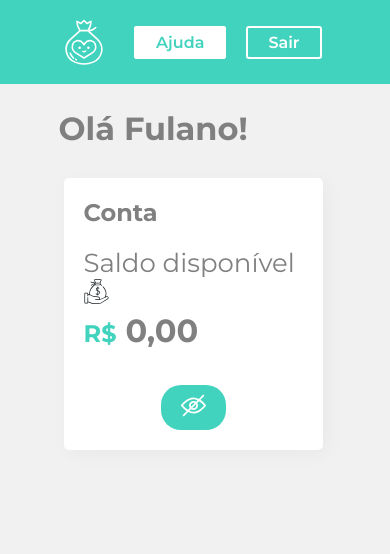
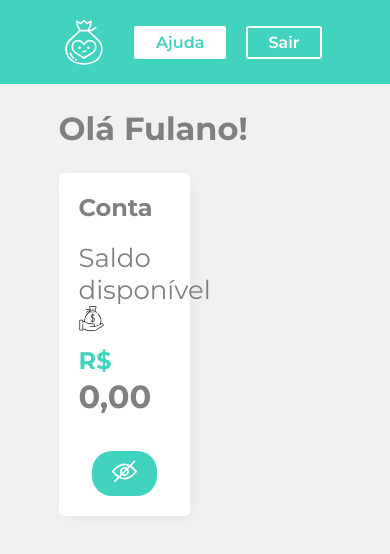
Before and after one commit to fernandiego/react-styled-components, a React (Create React App) app: page / in a window 390 px wide. Shown: the top 554 px of the page. Built offline with nearby package versions, Linux system fonts and the light colour scheme.

Commit message:
Usando @media para inserir responsividade

```diff
--- a/src/Components/Conta/index.jsx
+++ b/src/Components/Conta/index.jsx
@@ -3,12 +3,12 @@ import React, { useState } from "react";
 import privado from "../../assets/images/privado.svg";
 import olho_icone from "../../assets/images/olho.svg";
 import dinheiro from "../../assets/images/dinheiro.svg";
-import {Icone} from "../UI";
+import { Icone, Box, Botao, Saldo, Detalhe } from "../UI";
 import styled from "styled-components";
 
 const IconeMargin = styled(Icone)`
-margin-text-outline: 2px;
-`
+  margin-text-outline: 2px;
+`;
 const Conta = () => {
   const [toggleState, untoggle] = useState(true);
 
@@ -17,29 +17,27 @@ const Conta = () => {
   };
 
   return (
-    <div className="box">
+    <Box className="box">
       <h2>Conta</h2>
       <div style={{ fontSize: "26px", padding: "20px 0" }}>
         Saldo disponível{" "}
         <span>
-          <Icone className="imagem-icone" src={dinheiro} alt="Ícone Saldo" />
+          <Icone src={dinheiro} alt="Ícone Saldo" />
         </span>
         {toggleState ? (
-          <div className="saldo">
-            <span className="detalhe">R$</span> 0,00{" "}
-          </div>
+          <Saldo>
+            <Detalhe>R$</Detalhe> 0,00{" "}
+          </Saldo>
         ) : null}
       </div>
 
-      <button className="btn" onClick={toggleHandler}>
+      <Botao onClick={toggleHandler}>
         <IconeMargin
-
-          className="imagem-icone"
           src={toggleState ? privado : olho_icone}
           alt="Privacidade do Saldo"
         />
-      </button>
-    </div>
+      </Botao>
+    </Box>
   );
 };
 
--- a/src/Components/Container/index.jsx
+++ b/src/Components/Container/index.jsx
@@ -12,7 +12,12 @@ const Conteudo = styled.section`
   display: flex;
   flex-direction: row;
   justify-content: space-between;
+
+  @media (max-width: 800px) {
+    flex-direction: column;
+  }
 `;
+
 export default () => {
   return (
     <Container>
--- a/src/Components/UI/index.js
+++ b/src/Components/UI/index.js
@@ -4,3 +4,42 @@ export const Icone = styled.img`
   height: 25px;
   width: 25px;
 `;
+export const Box = styled.div`
+  display: flex;
+  flex-direction: column;
+  justify-content: space-between;
+  background-color: white;
+  border-radius: 5px;
+  box-shadow: 4px 4px 20px 0px rgba(0, 0, 0, 0.04);
+  padding: 20px;
+  width: 48%;
+
+  @media (max-width: 800px) {
+  .box {
+    width: 95%;
+    margin: 5px;
+  }
+
+`;
+export const Botao = styled.button`
+  margin: 15px auto 0px auto;
+  display: block;
+  border-radius: 20px;
+  background-color: #41d3be;
+  border: none;
+  color: white;
+  font-weight: 600;
+  font-size: 14px;
+  padding: 8px 20px;
+  cursor: pointer;
+`;
+
+export const Detalhe = styled.span`
+  color: #41d3be;
+  font-size: 24px;
+`;
+
+export const Saldo = styled.div`
+  font-weight: 700;
+  font-size: 32px;
+`;
--- a/src/assets/estilos.css
+++ /dev/null
@@ -1,62 +0,0 @@
-.btn-primario {
-
-  color: white;
-  background: transparent;
-}
-
-.btn-secundario {
-  text-align: center;
-  border-radius: 3px;
-  padding: 5px 20px;
-  margin: 0 10px;
-  font-weight: 600;
-  border: 2px solid white;
-
-  background: white;
-  color: #41d3be;
-}
-
-.btn {
-  margin: 15px auto 0px auto;
-  display: block;
-  border-radius: 20px;
-  background-color: #41d3be;
-  border: none;
-  color: white;
-  font-weight: 600;
-  font-size: 14px;
-  padding: 8px 20px;
-  cursor: pointer;
-}
-
-.box {
-  display: flex;
-  flex-direction: column;
-  justify-content: space-between;
-  background-color: white;
-  border-radius: 5px;
-  box-shadow: 4px 4px 20px 0px rgba(0, 0, 0, 0.04);
-  padding: 20px;
-  width: 48%;
-}
-
-.saldo {
-  font-weight: 700;
-  font-size: 32px;
-}
-
-.detalhe {
-  color: #41d3be;
-  font-size: 24px;
-}
-
-@media (max-width: 800px) {
-  .box {
-    width: 95%;
-    margin: 5px;
-  }
-
-  .conteudo {
-    flex-direction: column;
-  }
-}
--- a/src/index.js
+++ b/src/index.js
@@ -1,6 +1,5 @@
 import React from "react";
 import ReactDOM from "react-dom";
 import App from "./App";
-import "./assets/estilos.css";
 
 ReactDOM.render(<App />, document.getElementById("root"));
```
